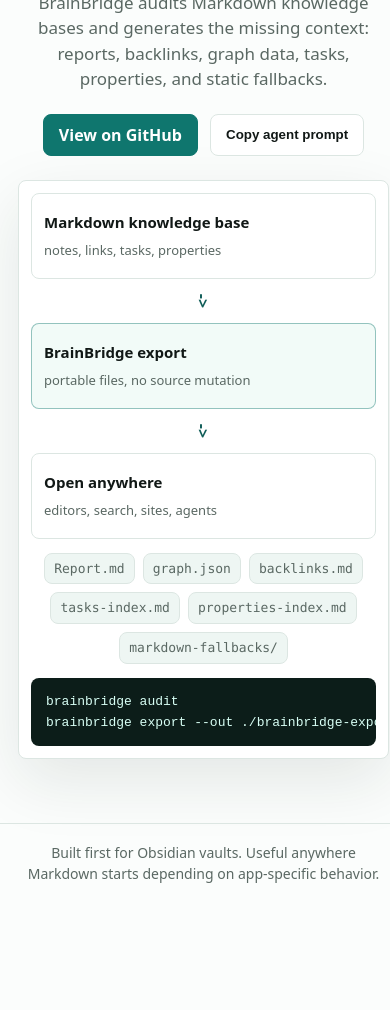
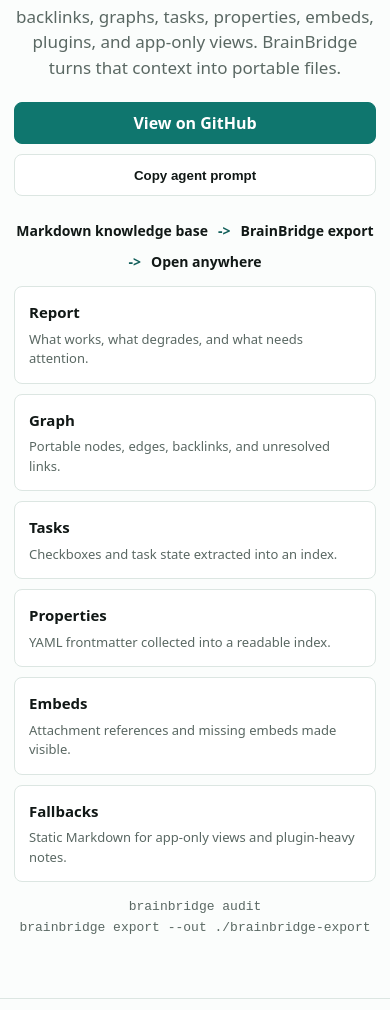
Before and after one commit to alfaruqstories/brainbridge, a website: page docs/index.html in a window 390 px wide. Shown: the part 274-1284 px from the top of the page. Before the commit the page ends 1202 px from the top, so only its background shows below. Drawn offline with Linux system fonts and the light colour scheme.

Commit message:
docs: refine above-fold landing page

```diff
--- a/docs/index.html
+++ b/docs/index.html
@@ -100,16 +100,9 @@
         text-align: center;
       }
 
-      .eyebrow {
-        color: var(--accent-dark);
-        font-size: 13px;
-        font-weight: 780;
-        text-transform: uppercase;
-      }
-
       h1 {
         max-width: 900px;
-        margin: 10px auto 14px;
+        margin: 0 auto 14px;
         font-size: clamp(44px, 8vw, 88px);
         line-height: 0.98;
         letter-spacing: 0;
@@ -162,46 +155,25 @@
       }
 
       .visual {
-        max-width: 920px;
+        max-width: 900px;
         margin: 0 auto;
-        border: 1px solid var(--line);
-        border-radius: 8px;
-        background: var(--panel);
-        padding: 16px;
-        text-align: left;
-        box-shadow: 0 22px 64px rgba(20, 37, 32, 0.1);
+        text-align: center;
       }
 
       .flow {
-        display: grid;
-        grid-template-columns: 1fr auto 1fr auto 1fr;
+        display: flex;
+        flex-wrap: wrap;
         align-items: center;
+        justify-content: center;
         gap: 10px;
+        margin-bottom: 14px;
+        color: var(--muted);
+        font-size: 14px;
       }
 
       .flow-item {
-        min-height: 86px;
-        border: 1px solid var(--line);
-        border-radius: 8px;
-        display: grid;
-        align-content: center;
-        gap: 7px;
-        padding: 12px;
-        background: #fff;
-      }
-
-      .flow-item.active {
-        border-color: rgba(15, 118, 110, 0.42);
-        background: #f2fbf8;
-      }
-
-      .flow-item strong {
-        font-size: 15px;
-      }
-
-      .flow-item span {
-        color: var(--muted);
-        font-size: 13px;
+        color: var(--ink);
+        font-weight: 720;
       }
 
       .arrow {
@@ -209,36 +181,44 @@
         font-weight: 800;
       }
 
-      .chips {
-        display: flex;
-        flex-wrap: wrap;
-        justify-content: center;
-        gap: 8px;
-        margin-top: 14px;
+      .artifacts {
+        display: grid;
+        grid-template-columns: repeat(3, minmax(0, 1fr));
+        gap: 10px;
       }
 
-      .chip {
+      .artifact-card {
         border: 1px solid var(--line);
         border-radius: 8px;
-        padding: 7px 9px;
-        background: var(--soft);
-        color: var(--muted);
-        font: 13px/1.2 ui-monospace, SFMono-Regular, Menlo, Consolas, monospace;
+        min-height: 92px;
+        display: grid;
+        align-content: center;
+        gap: 6px;
+        padding: 14px;
+        background: var(--panel);
+        text-align: left;
       }
 
-      .terminal {
-        max-width: 540px;
+      .artifact-card strong {
+        font-size: 15px;
+      }
+
+      .artifact-card span {
+        color: var(--muted);
+        font-size: 13px;
+      }
+
+      .command {
         margin: 14px auto 0;
-        border-radius: 8px;
-        overflow: hidden;
-        background: var(--terminal);
+        color: var(--muted);
+        text-align: center;
       }
 
       pre {
         margin: 0;
         overflow-x: auto;
-        padding: 13px 15px;
-        color: #d8fff5;
+        padding: 0;
+        color: var(--muted);
         font: 13px/1.55 ui-monospace, SFMono-Regular, Menlo, Consolas, monospace;
       }
 
@@ -269,26 +249,62 @@
       @media (max-width: 760px) {
         main {
           align-items: start;
-          padding-top: 28px;
+          padding: 30px 0;
         }
 
-        .flow {
-          grid-template-columns: 1fr;
+        h1 {
+          font-size: clamp(40px, 13vw, 64px);
         }
 
-        .arrow {
-          justify-self: center;
-          transform: rotate(90deg);
+        .lead {
+          font-size: 17px;
+        }
+
+        .artifacts {
+          grid-template-columns: repeat(2, minmax(0, 1fr));
         }
       }
 
       @media (max-width: 520px) {
+        .shell {
+          width: min(100% - 28px, 1040px);
+        }
+
+        nav {
+          min-height: 58px;
+        }
+
         .nav-links a:first-child {
           display: none;
         }
 
-        .visual {
-          padding: 12px;
+        .nav-links {
+          gap: 10px;
+        }
+
+        .nav-links .button {
+          min-height: 38px;
+          padding: 0 10px;
+        }
+
+        .actions {
+          gap: 10px;
+        }
+
+        .actions .button {
+          width: 100%;
+        }
+
+        .artifacts {
+          grid-template-columns: 1fr;
+        }
+
+        .artifact-card {
+          min-height: 76px;
+        }
+
+        footer {
+          padding: 14px 0;
         }
       }
 
@@ -317,9 +333,8 @@
 
       <main>
         <div class="shell hero">
-          <div class="eyebrow">Portable Markdown context</div>
           <h1>Make your second brain portable.</h1>
-          <p class="lead">BrainBridge audits Markdown knowledge bases and generates the missing context: reports, backlinks, graph data, tasks, properties, and static fallbacks.</p>
+          <p class="lead">Your Markdown has context other tools miss: backlinks, graphs, tasks, properties, embeds, plugins, and app-only views. BrainBridge turns that context into portable files.</p>
           <div class="actions">
             <a class="button primary" href="https://github.com/alfaruqstories/brainbridge">View on GitHub</a>
             <button class="button" id="copyPromptHero" type="button">Copy agent prompt</button>
@@ -327,32 +342,41 @@
 
           <div class="visual" aria-label="BrainBridge export flow">
             <div class="flow">
-              <div class="flow-item">
-                <strong>Markdown knowledge base</strong>
-                <span>notes, links, tasks, properties</span>
+              <span class="flow-item">Markdown knowledge base</span>
+              <span class="arrow">-></span>
+              <span class="flow-item">BrainBridge export</span>
+              <span class="arrow">-></span>
+              <span class="flow-item">Open anywhere</span>
+            </div>
+
+            <div class="artifacts" aria-label="Generated artifacts">
+              <div class="artifact-card">
+                <strong>Report</strong>
+                <span>What works, what degrades, and what needs attention.</span>
               </div>
-              <div class="arrow">-></div>
-              <div class="flow-item active">
-                <strong>BrainBridge export</strong>
-                <span>portable files, no source mutation</span>
+              <div class="artifact-card">
+                <strong>Graph</strong>
+                <span>Portable nodes, edges, backlinks, and unresolved links.</span>
               </div>
-              <div class="arrow">-></div>
-              <div class="flow-item">
-                <strong>Open anywhere</strong>
-                <span>editors, search, sites, agents</span>
+              <div class="artifact-card">
+                <strong>Tasks</strong>
+                <span>Checkboxes and task state extracted into an index.</span>
+              </div>
+              <div class="artifact-card">
+                <strong>Properties</strong>
+                <span>YAML frontmatter collected into a readable index.</span>
+              </div>
+              <div class="artifact-card">
+                <strong>Embeds</strong>
+                <span>Attachment references and missing embeds made visible.</span>
+              </div>
+              <div class="artifact-card">
+                <strong>Fallbacks</strong>
+                <span>Static Markdown for app-only views and plugin-heavy notes.</span>
               </div>
             </div>
 
-            <div class="chips" aria-label="Generated artifacts">
-              <span class="chip">Report.md</span>
-              <span class="chip">graph.json</span>
-              <span class="chip">backlinks.md</span>
-              <span class="chip">tasks-index.md</span>
-              <span class="chip">properties-index.md</span>
-              <span class="chip">markdown-fallbacks/</span>
-            </div>
-
-            <div class="terminal">
+            <div class="command" aria-label="BrainBridge commands">
               <pre><code>brainbridge audit
 brainbridge export --out ./brainbridge-export</code></pre>
             </div>
```
